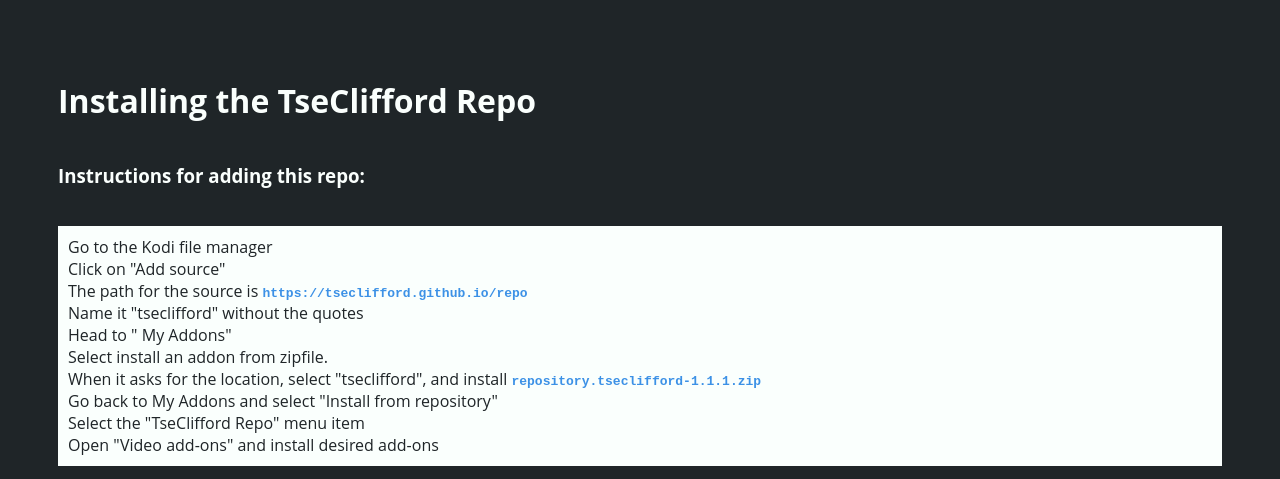
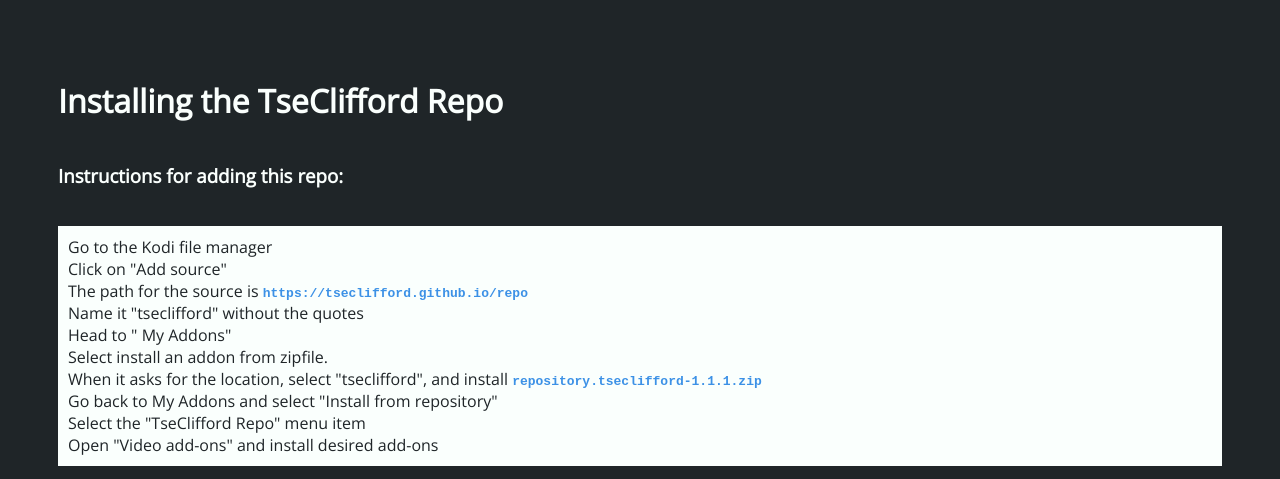
Before and after one commit to TseClifford/repo, a plain HTML site: page support/index.html in a window 1280 px wide. Shown: the top 479 px of the page. Drawn offline with nearby package versions, Linux system fonts and the light colour scheme.

Commit message:
Update support html

```diff
--- a/support/index.html
+++ b/support/index.html
@@ -1,6 +1,9 @@
 <html lang="en-US">
 
 <head>
+  <title>Kodi Repo Setup | tseclifford.github.io</title>
+  <meta property="og:title" content="TseClifford Repository">
+  <link href="https://fonts.googleapis.com/css?family=Open+Sans" rel="stylesheet">
   <style>
     a:visited,
     a:hover,
```
